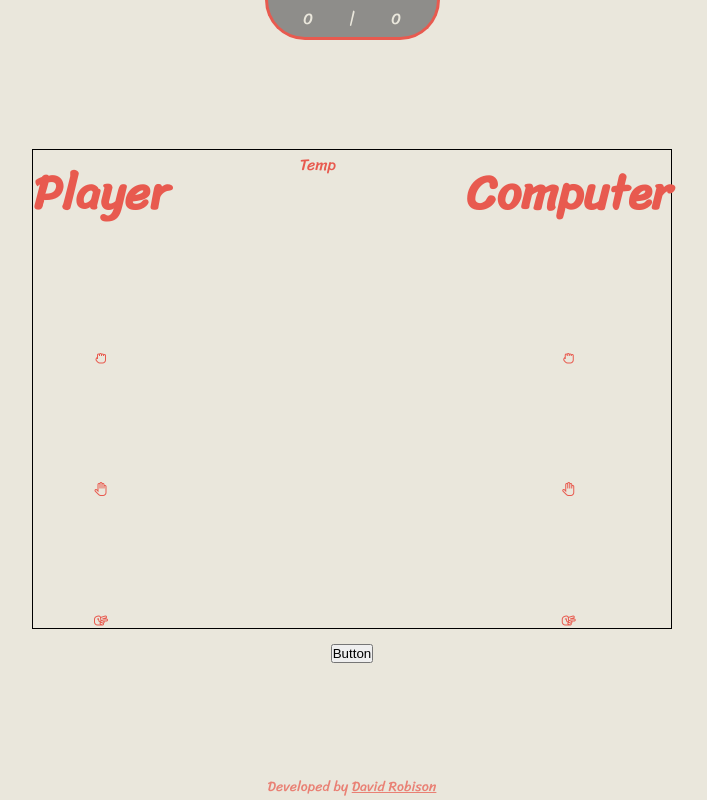
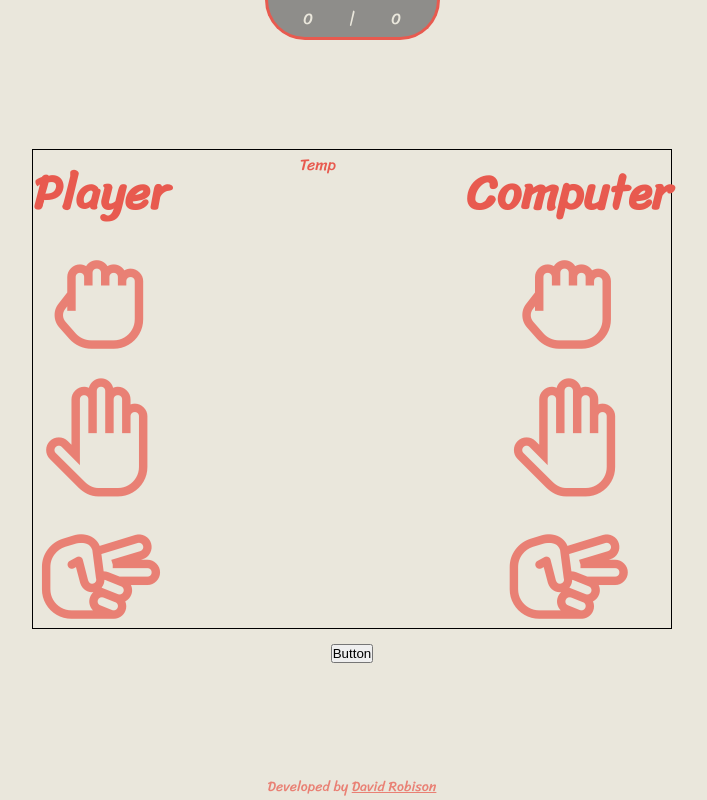
Before and after one commit to robisonwebdev/rock-paper-scissors-react, a React (Create React App) app: page / in a window 1280 px wide. Shown: the whole page, without its empty margins (288-995 px from the left). Built offline with nearby package versions, Linux system fonts and the light colour scheme.

Commit message:
Adjusted color and font-size for .gamePiece

```diff
--- a/src/styles/GamePiece.css
+++ b/src/styles/GamePiece.css
@@ -0,0 +1,4 @@
+.gamePiece {
+    color: var(--redLight);
+    font-size: 135px;
+}
```
